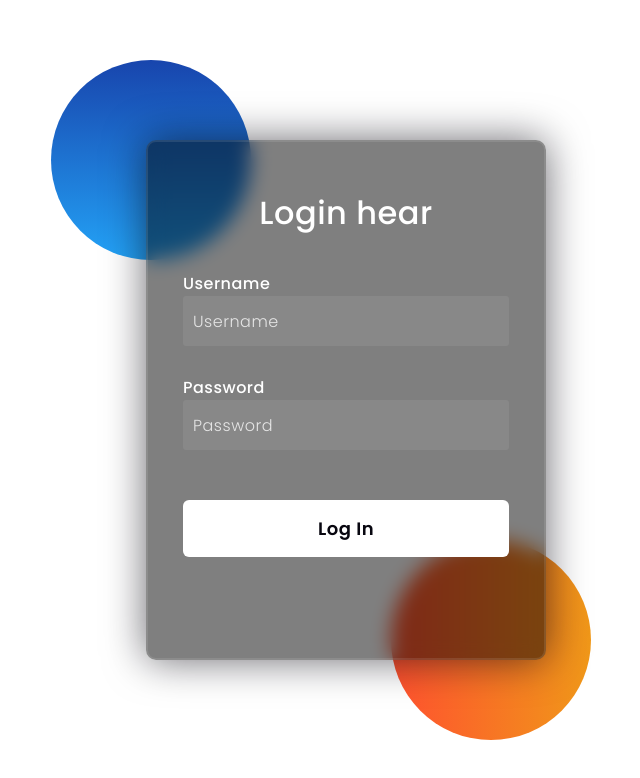
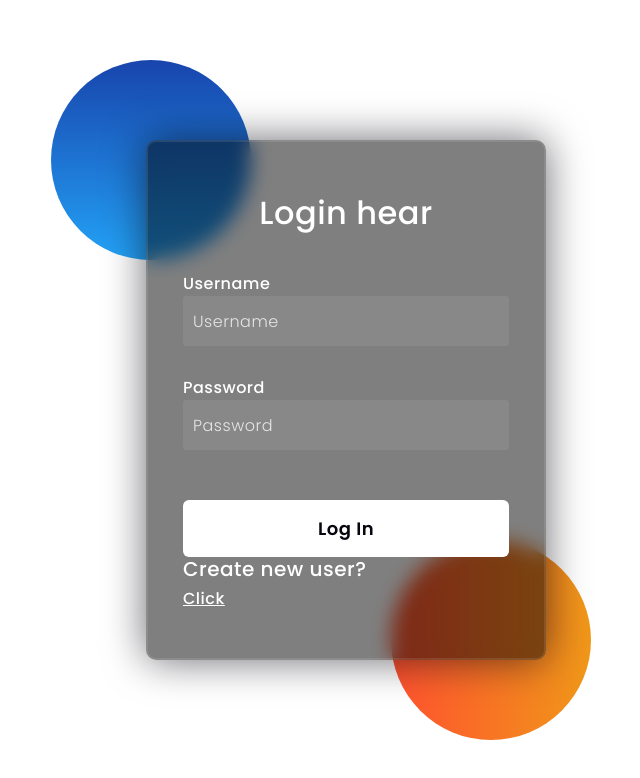
Before and after one commit to gautam-babariya/foodapp, a React (Vite) app: page /login in a window 1280 px wide. Shown: the top 778 px of the page, without its empty margins (294-934 px from the left). Built offline with nearby package versions, Linux system fonts and the light colour scheme; no server answers; a web font is replaced by a local one.

Commit message:
login link done

```diff
--- a/components/Loginpage/Loginpage.jsx
+++ b/components/Loginpage/Loginpage.jsx
@@ -1,6 +1,6 @@
 import React, { useState } from 'react'
 import './Loginpage.css'
-import { useNavigate } from "react-router-dom";
+import { Link, useNavigate } from "react-router-dom";
 import axios from "axios";
 
 function Loginpage() {
@@ -72,16 +72,10 @@ const handleSubmit = (e) => {
                 <label htmlFor="password">Password</label>
                 <input type="password" placeholder="Password" id="password" name="password" onChange={handleChange}/>
                 <button type='submit' className='loginbutton-class mt-7 rounded'>Log In</button>
-
-                {/* social login  */}
-                {/* <div className="social">
-                        <div className="go">
-                            <i className="fab fa-google" /> Google
-                        </div>
-                        <div className="fb">
-                            <i className="fab fa-facebook" /> Facebook
-                        </div>
-                    </div> */}
+                <div className='haveanac-class'>
+                <h5>Create new user?</h5>
+                <h6><Link className='linkinhaveac-class' to="/createaccount">Click</Link></h6>
+                </div>
             </form>
         </>
     )
```
